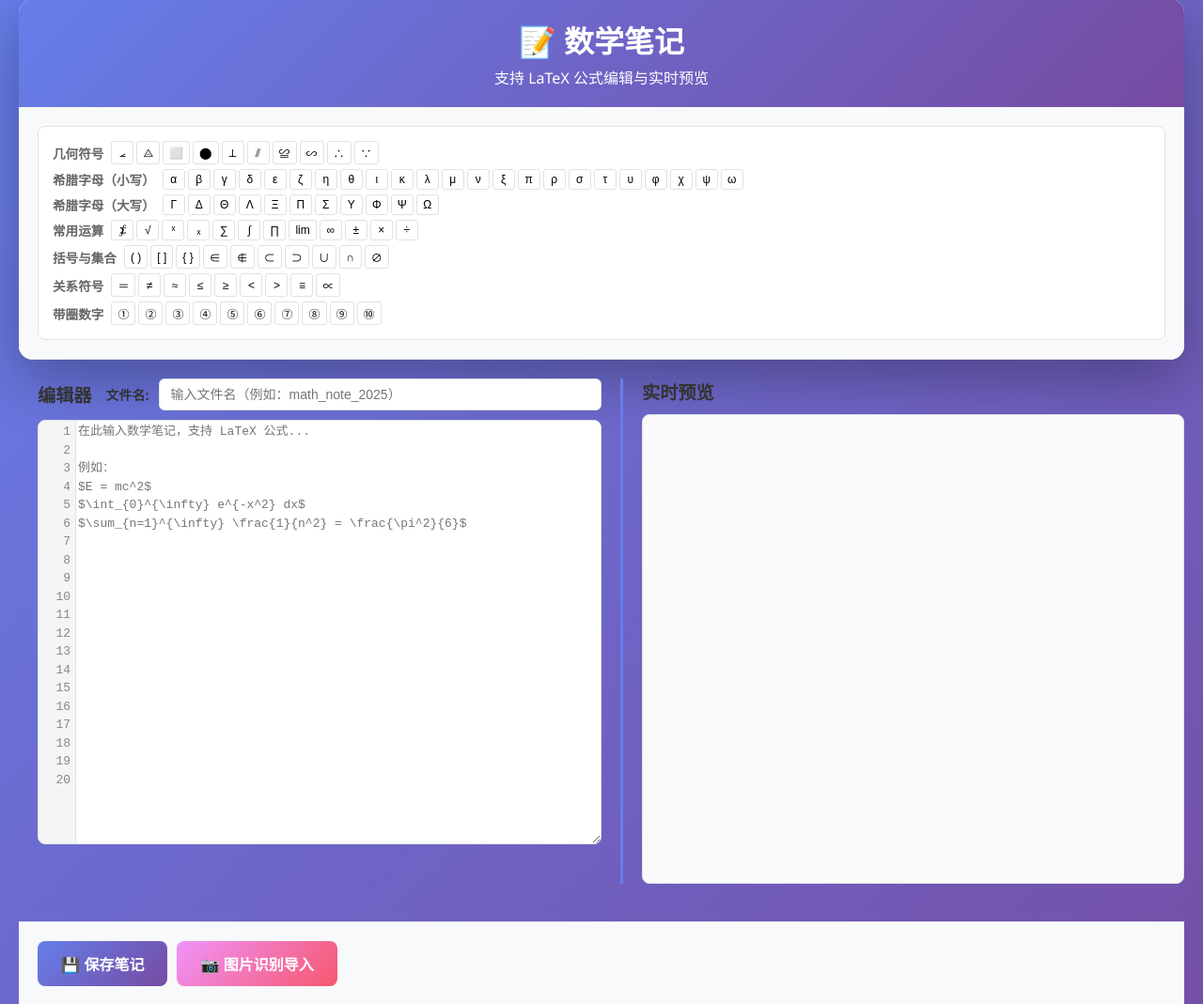
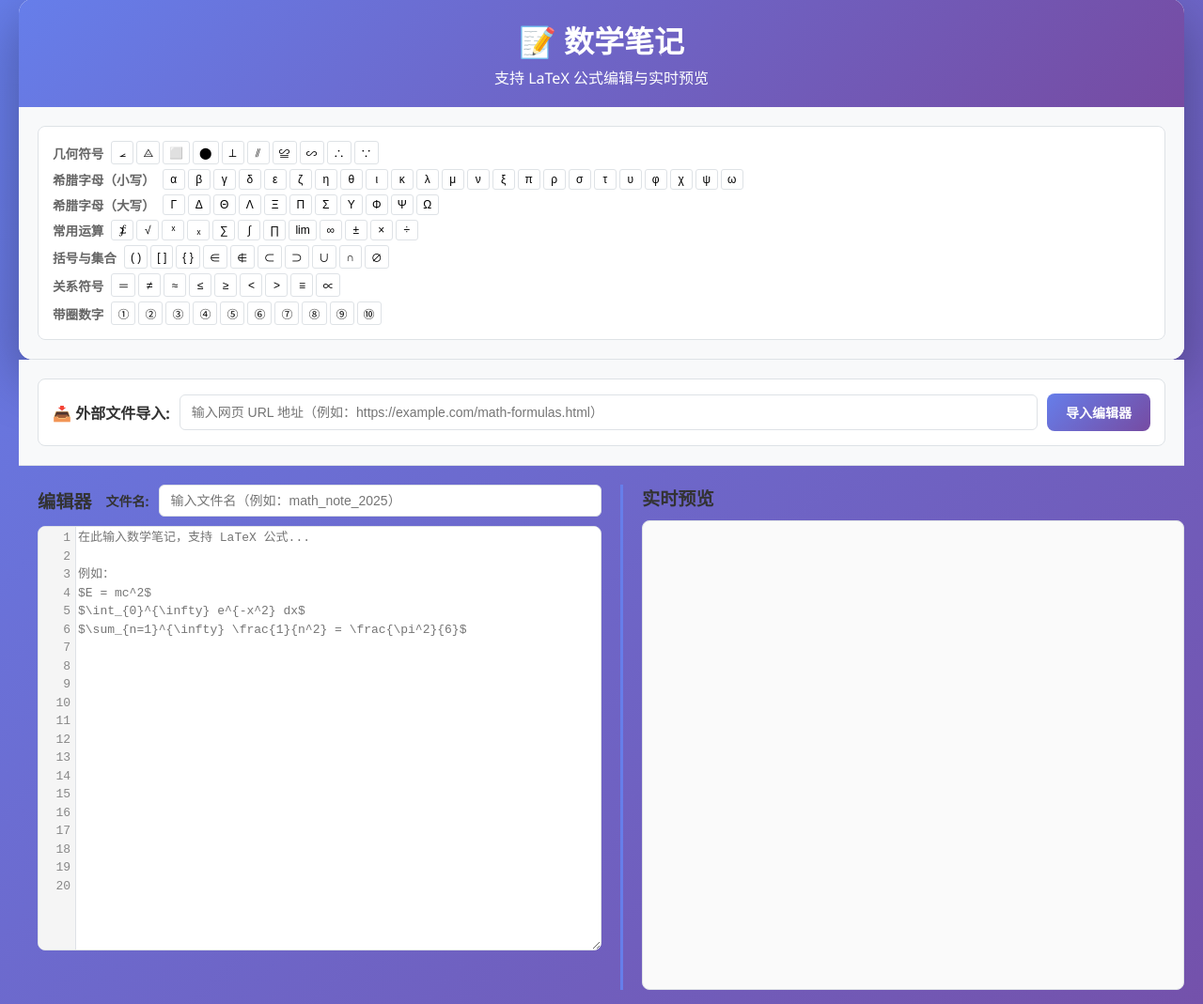
Before and after one commit to wenyuc/math_note, a Flask app: page / in a window 1280 px wide. Shown: the part 21-1090 px from the top of the page at 94% size. Run offline with Flask 3, Linux system fonts and the light colour scheme.

Commit message:
Add external file import feature with AI-powered math conversion
Key features implemented:
- Add /import_url API endpoint in app.py to fetch web content and convert math formulas to LaTeX using Qwen AI model
- Create external file import section in templates/index.html with URL input field and "Import Editor" button
- Integrate dashscope dependency in requirements.txt for Qwen model access
- Add importFromUrl JavaScript function to handle URL fetching and content insertion
- Update .gitignore with standard Python project exclusions
- Enhance error handling and status feedback for import operations

The implementation adds a new external file import zone between the symbol toolbar and editor, enabling users to input URLs and automatically convert mathematical content to LaTeX format using AI assistance.

```diff
--- a/app.py
+++ b/app.py
@@ -1,6 +1,9 @@
 from flask import Flask, render_template, request, jsonify, send_file
 import os
 from datetime import datetime
+import re
+import requests
+from dashscope import Generation
 
 app = Flask(__name__)
 
@@ -185,5 +188,76 @@ def upload_image():
             'message': f'Error processing image: {str(e)}'
         }), 500
 
+@app.route('/import_url', methods=['POST'])
+def import_url():
+    """Import content from a URL and convert math formulas to LaTeX using Qwen model"""
+    try:
+        data = request.json
+        url = data.get('url', '')
+
+        if not url:
+            return jsonify({
+                'success': False,
+                'message': '未提供 URL 地址'
+            }), 400
+
+        # Fetch the webpage content
+        headers = {
+            'User-Agent': 'Mozilla/5.0 (Windows NT 10.0; Win64; x64) AppleWebKit/537.36 (KHTML, like Gecko) Chrome/91.0.4472.124 Safari/537.36'
+        }
+        response = requests.get(url, headers=headers, timeout=30)
+        response.raise_for_status()
+
+        # Get the HTML content
+        html_content = response.text
+
+        # Use Qwen model to extract text and convert math formulas to LaTeX
+        prompt = f"""请分析以下网页内容，完成以下任务：
+1. 提取网页中的主要文本内容（忽略导航、广告等无关内容）
+2. 识别其中的数学公式，将其转换为 LaTeX 格式
+   - 行内公式使用 $...$ 包裹
+   - 独立公式使用 $$...$$ 包裹
+3. 保持原文的结构和逻辑
+
+网页内容如下：
+{html_content[:15000]}  # Limit content length to avoid token limits
+
+请直接返回处理后的内容，不需要额外说明。"""
+
+        # Call Qwen model
+        response = Generation.call(
+            model='qwen-plus',
+            messages=[
+                {'role': 'system', 'content': '你是一个数学公式转换助手，擅长从网页内容中提取文本并将数学公式转换为 LaTeX 格式。'},
+                {'role': 'user', 'content': prompt}
+            ],
+            max_tokens=4000
+        )
+
+        if response.status_code == 200:
+            converted_content = response.output.choices[0].message.content
+
+            return jsonify({
+                'success': True,
+                'content': converted_content,
+                'message': '导入成功'
+            })
+        else:
+            return jsonify({
+                'success': False,
+                'message': f'AI 模型调用失败：{response.message}'
+            }), 500
+
+    except requests.exceptions.RequestException as e:
+        return jsonify({
+            'success': False,
+            'message': f'获取网页内容失败：{str(e)}'
+        }), 500
+    except Exception as e:
+        return jsonify({
+            'success': False,
+            'message': f'处理过程中出错：{str(e)}'
+        }), 500
+
 if __name__ == '__main__':
     app.run(debug=True, host='0.0.0.0', port=5002, threaded=True)
--- a/requirements.txt
+++ b/requirements.txt
@@ -1 +1,3 @@
 Flask==3.1.13
+requests>=2.31.0
+dashscope>=1.14.0
--- a/templates/index.html
+++ b/templates/index.html
@@ -67,6 +67,97 @@
             border: 1px solid #dee2e6;
             border-radius: 8px;
             padding: 15px;
+        }
+
+        /* External file import section */
+        .import-section {
+            width: 100%;
+            padding: 20px;
+            background: #f8f9fa;
+            border-bottom: 1px solid #dee2e6;
+        }
+
+        .import-container {
+            background: white;
+            border: 1px solid #dee2e6;
+            border-radius: 8px;
+            padding: 15px;
+            display: flex;
+            gap: 10px;
+            align-items: center;
+        }
+
+        .import-container label {
+            font-weight: 600;
+            color: #333;
+            white-space: nowrap;
+        }
+
+        .import-url-input {
+            flex: 1;
+            padding: 10px 12px;
+            border: 1px solid #dee2e6;
+            border-radius: 6px;
+            font-size: 14px;
+            outline: none;
+            transition: border-color 0.2s;
+        }
+
+        .import-url-input:focus {
+            border-color: #667eea;
+        }
+
+        .btn-import {
+            background: linear-gradient(135deg, #667eea 0%, #764ba2 100%);
+            color: white;
+            border: none;
+            border-radius: 8px;
+            padding: 10px 20px;
+            cursor: pointer;
+            font-size: 14px;
+            font-weight: 600;
+            transition: all 0.3s;
+            white-space: nowrap;
+        }
+
+        .btn-import:hover {
+            transform: translateY(-2px);
+            box-shadow: 0 5px 15px rgba(102, 126, 234, 0.4);
+        }
+
+        .btn-import:disabled {
+            opacity: 0.6;
+            cursor: not-allowed;
+            transform: none;
+        }
+
+        .import-status {
+            margin-top: 10px;
+            padding: 8px 12px;
+            border-radius: 6px;
+            font-size: 14px;
+            display: none;
+        }
+
+        .import-status.success {
+            background: #d4edda;
+            color: #155724;
+            border: 1px solid #c3e6cb;
+            display: block;
+        }
+
+        .import-status.error {
+            background: #f8d7da;
+            color: #721c24;
+            border: 1px solid #f5c6cb;
+            display: block;
+        }
+
+        .import-status.loading {
+            background: #fff3cd;
+            color: #856404;
+            border: 1px solid #ffeeba;
+            display: block;
         }
 
         .main-content {
@@ -562,6 +653,16 @@
             </div>
         </div>
 
+        <!-- External file import section -->
+        <div class="import-section">
+            <div class="import-container">
+                <label for="importUrlInput">📥 外部文件导入:</label>
+                <input type="url" id="importUrlInput" class="import-url-input" placeholder="输入网页 URL 地址（例如：https://example.com/math-formulas.html）">
+                <button class="btn-import" id="importBtn" onclick="importFromUrl()">导入编辑器</button>
+            </div>
+            <div id="importStatus" class="import-status"></div>
+        </div>
+
         <div class="main-content">
             <div class="editor-section">
                 <!-- Editor header with title and filename input in one row -->
@@ -841,6 +942,73 @@
             lineNumbers.scrollTop = editor.scrollTop;
         });
 
+        // Import from URL function
+        async function importFromUrl() {
+            const urlInput = document.getElementById('importUrlInput');
+            const importBtn = document.getElementById('importBtn');
+            const statusDiv = document.getElementById('importStatus');
+            const url = urlInput.value.trim();
+
+            if (!url) {
+                statusDiv.className = 'import-status error';
+                statusDiv.textContent = '请输入有效的 URL 地址';
+                return;
+            }
+
+            // Validate URL format
+            try {
+                new URL(url);
+            } catch (e) {
+                statusDiv.className = 'import-status error';
+                statusDiv.textContent = 'URL 格式不正确，请检查后重试';
+                return;
+            }
+
+            // Disable button and show loading state
+            importBtn.disabled = true;
+            importBtn.textContent = '导入中...';
+            statusDiv.className = 'import-status loading';
+            statusDiv.textContent = '正在获取网页内容并转换数学公式，请稍候...';
+
+            try {
+                const response = await fetch('/import_url', {
+                    method: 'POST',
+                    headers: {
+                        'Content-Type': 'application/json'
+                    },
+                    body: JSON.stringify({ url: url })
+                });
+
+                const result = await response.json();
+
+                if (result.success) {
+                    // Insert content into editor
+                    const currentContent = editor.value;
+                    if (currentContent) {
+                        editor.value = currentContent + '\n\n' + result.content;
+                    } else {
+                        editor.value = result.content;
+                    }
+
+                    // Update preview and line numbers
+                    updateLineNumbers();
+                    updatePreview();
+
+                    statusDiv.className = 'import-status success';
+                    statusDiv.textContent = `导入成功！已添加 ${result.content.length} 个字符的内容到编辑器。`;
+                } else {
+                    statusDiv.className = 'import-status error';
+                    statusDiv.textContent = `导入失败：${result.message}`;
+                }
+            } catch (error) {
+                statusDiv.className = 'import-status error';
+                statusDiv.textContent = `导入出错：${error.message}`;
+            } finally {
+                importBtn.disabled = false;
+                importBtn.textContent = '导入编辑器';
+            }
+        }
+
         // Initialize
         updateLineNumbers();
         updatePreview();
```
Also changed, not shown: 1 other file.
